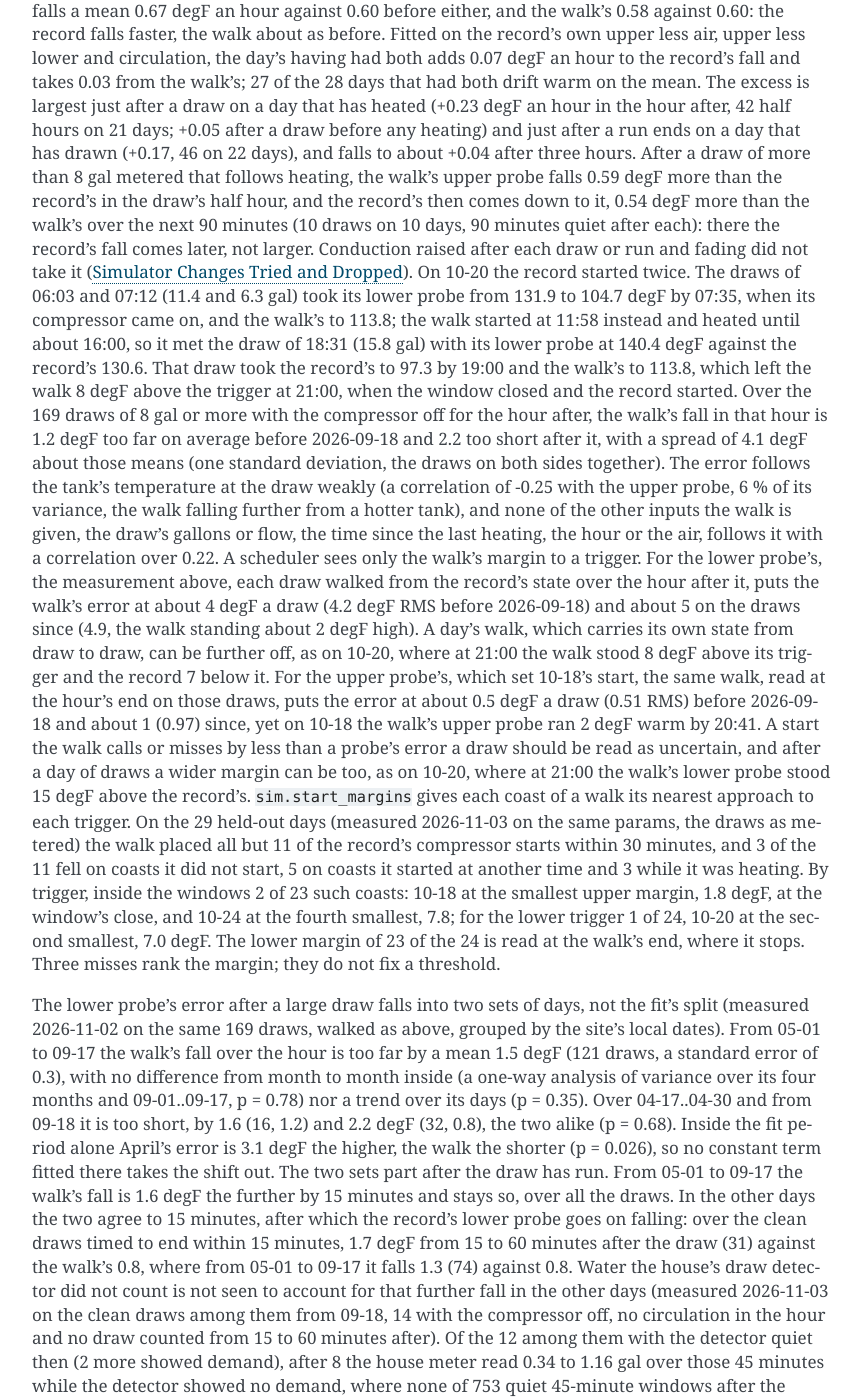
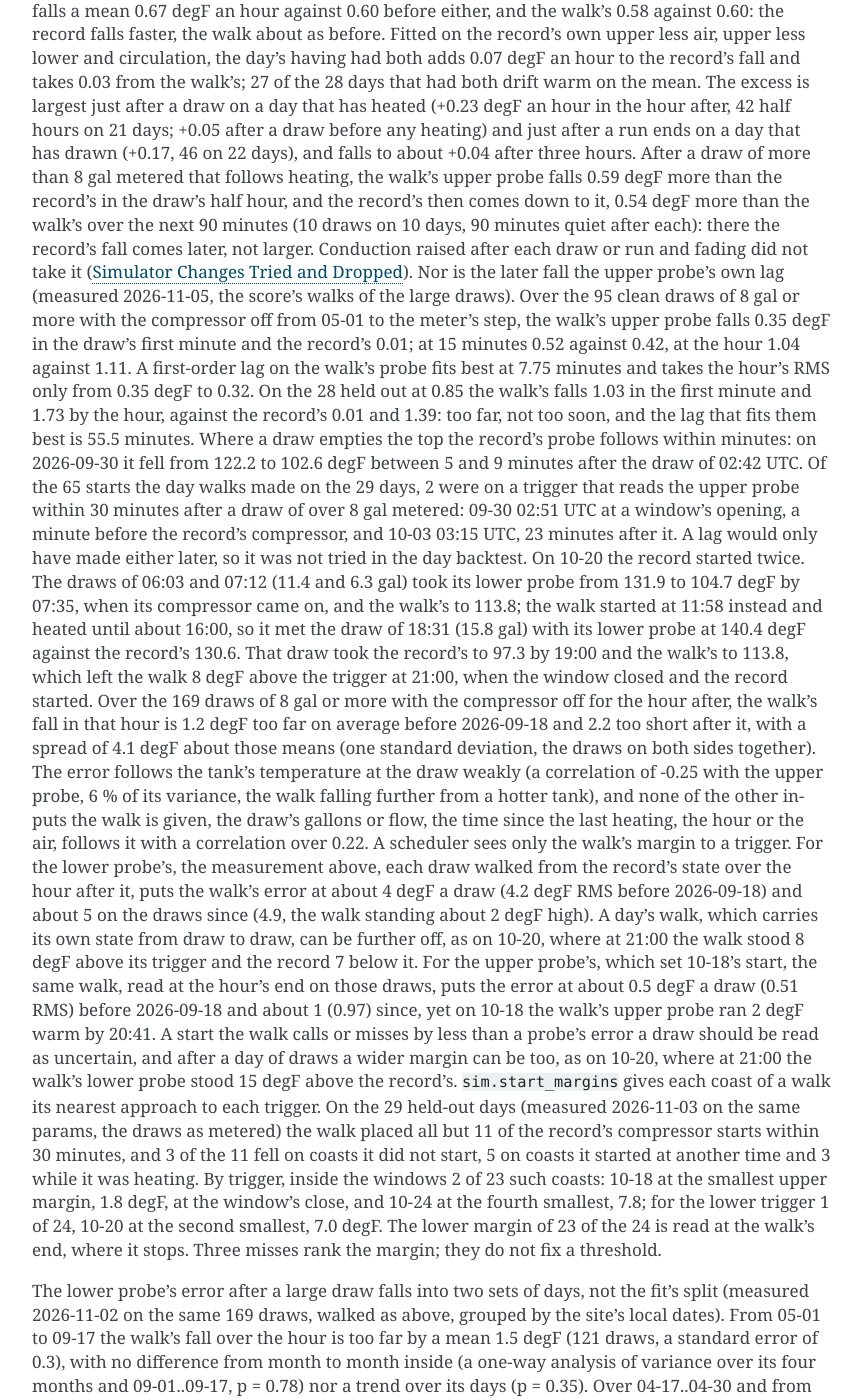
Before and after one commit to eman/nwp500-python, a Sphinx documentation site: the page built from docs/explanation/simulator.rst, in a window 1280 px wide and 1400 px high, scrolled down 15295 px. Shown: the whole window, without its empty margins (338-1200 px from the left). Built offline with Sphinx 7.4.7, drawn with Linux system fonts in a browser that asks for light colours.

Commit message:
docs(sim): the record's later fall after a large draw is not the upper probe's lag

```diff
--- a/docs/explanation/simulator.rst
+++ b/docs/explanation/simulator.rst
@@ -883,48 +883,66 @@
 to it, 0.54 degF more than the walk's over the next 90 minutes (10 draws
 on 10 days, 90 minutes quiet after each): there the record's fall comes
 later, not larger. Conduction raised after each draw or run and fading
-did not take it (:doc:`simulator-tried`). On 10-20 the record started
-twice. The draws of 06:03 and 07:12 (11.4 and 6.3 gal) took its lower
-probe from 131.9 to 104.7 degF by 07:35, when its compressor came on,
-and the walk's to 113.8; the walk started at 11:58 instead and heated
-until about 16:00, so it met the draw of 18:31 (15.8 gal) with its lower
-probe at 140.4 degF against the record's 130.6. That draw took the
-record's to 97.3 by 19:00 and the walk's to 113.8, which left the walk 8
-degF above the trigger at 21:00, when the window closed and the record
-started. Over the 169 draws of 8 gal or more with the compressor off for
-the hour after, the walk's fall in that hour is 1.2 degF too far on
-average before 2026-09-18 and 2.2 too short after it, with a spread of
-4.1 degF about those means (one standard deviation, the draws on both
-sides together). The error follows the tank's temperature at the draw
-weakly (a correlation of -0.25 with the upper probe, 6 % of its
-variance, the walk falling further from a hotter tank), and none of the
-other inputs the walk is given, the draw's gallons or flow, the time
-since the last heating, the hour or the air, follows it with a
-correlation over 0.22. A scheduler sees only the walk's margin to a
-trigger. For the lower probe's, the measurement above, each draw walked
-from the record's state over the hour after it, puts the walk's error at
-about 4 degF a draw (4.2 degF RMS before 2026-09-18) and about 5 on the
-draws since (4.9, the walk standing about 2 degF high). A day's walk,
-which carries its own state from draw to draw, can be further off, as on
-10-20, where at 21:00 the walk stood 8 degF above its trigger and the
-record 7 below it. For the upper probe's, which set 10-18's start, the
-same walk, read at the hour's end on those draws, puts the error at
-about 0.5 degF a draw (0.51 RMS) before 2026-09-18 and about 1 (0.97)
-since, yet on 10-18 the walk's upper probe ran 2 degF warm by 20:41. A
-start the walk calls or misses by less than a probe's error a draw
-should be read as uncertain, and after a day of draws a wider margin can
-be too, as on 10-20, where at 21:00 the walk's lower probe stood 15 degF
-above the record's. ``sim.start_margins`` gives each coast of a walk its
-nearest approach to each trigger. On the 29 held-out days (measured
-2026-11-03 on the same params, the draws as metered) the walk placed all
-but 11 of the record's compressor starts within 30 minutes, and 3 of the
-11 fell on coasts it did not start, 5 on coasts it started at another
-time and 3 while it was heating. By trigger, inside the windows 2 of 23
-such coasts: 10-18 at the smallest upper margin, 1.8 degF, at the
-window's close, and 10-24 at the fourth smallest, 7.8; for the lower
-trigger 1 of 24, 10-20 at the second smallest, 7.0 degF. The lower
-margin of 23 of the 24 is read at the walk's end, where it stops. Three
-misses rank the margin; they do not fix a threshold.
+did not take it (:doc:`simulator-tried`). Nor is the later fall the
+upper probe's own lag (measured 2026-11-05, the score's walks of the
+large draws). Over the 95 clean draws of 8 gal or more with the
+compressor off from 05-01 to the meter's step, the walk's upper probe
+falls 0.35 degF in the draw's first minute and the record's 0.01; at 15
+minutes 0.52 against 0.42, at the hour 1.04 against 1.11. A first-order
+lag on the walk's probe fits best at 7.75 minutes and takes the hour's
+RMS only from 0.35 degF to 0.32. On the 28 held out at 0.85 the walk's
+falls 1.03 in the first minute and 1.73 by the hour, against the
+record's 0.01 and 1.39: too far, not too soon, and the lag that fits
+them best is 55.5 minutes. Where a draw empties the top the record's
+probe follows within minutes: on 2026-09-30 it fell from 122.2 to 102.6
+degF between 5 and 9 minutes after the draw of 02:42 UTC. Of the 65
+starts the day walks made on the 29 days, 2 were on a trigger that reads
+the upper probe within 30 minutes after a draw of over 8 gal metered:
+09-30 02:51 UTC at a window's opening, a minute before the record's
+compressor, and 10-03 03:15 UTC, 23 minutes after it. A lag would only
+have made either later, so it was not tried in the day backtest. On
+10-20 the record started twice. The draws of 06:03 and 07:12 (11.4 and
+6.3 gal) took its lower probe from 131.9 to 104.7 degF by 07:35, when
+its compressor came on, and the walk's to 113.8; the walk started at
+11:58 instead and heated until about 16:00, so it met the draw of 18:31
+(15.8 gal) with its lower probe at 140.4 degF against the record's
+130.6. That draw took the record's to 97.3 by 19:00 and the walk's to
+113.8, which left the walk 8 degF above the trigger at 21:00, when the
+window closed and the record started. Over the 169 draws of 8 gal or
+more with the compressor off for the hour after, the walk's fall in that
+hour is 1.2 degF too far on average before 2026-09-18 and 2.2 too short
+after it, with a spread of 4.1 degF about those means (one standard
+deviation, the draws on both sides together). The error follows the
+tank's temperature at the draw weakly (a correlation of -0.25 with the
+upper probe, 6 % of its variance, the walk falling further from a hotter
+tank), and none of the other inputs the walk is given, the draw's
+gallons or flow, the time since the last heating, the hour or the air,
+follows it with a correlation over 0.22. A scheduler sees only the
+walk's margin to a trigger. For the lower probe's, the measurement
+above, each draw walked from the record's state over the hour after it,
+puts the walk's error at about 4 degF a draw (4.2 degF RMS before
+2026-09-18) and about 5 on the draws since (4.9, the walk standing about
+2 degF high). A day's walk, which carries its own state from draw to
+draw, can be further off, as on 10-20, where at 21:00 the walk stood 8
+degF above its trigger and the record 7 below it. For the upper probe's,
+which set 10-18's start, the same walk, read at the hour's end on those
+draws, puts the error at about 0.5 degF a draw (0.51 RMS) before
+2026-09-18 and about 1 (0.97) since, yet on 10-18 the walk's upper probe
+ran 2 degF warm by 20:41. A start the walk calls or misses by less than
+a probe's error a draw should be read as uncertain, and after a day of
+draws a wider margin can be too, as on 10-20, where at 21:00 the walk's
+lower probe stood 15 degF above the record's. ``sim.start_margins``
+gives each coast of a walk its nearest approach to each trigger. On the
+29 held-out days (measured 2026-11-03 on the same params, the draws as
+metered) the walk placed all but 11 of the record's compressor starts
+within 30 minutes, and 3 of the 11 fell on coasts it did not start, 5 on
+coasts it started at another time and 3 while it was heating. By
+trigger, inside the windows 2 of 23 such coasts: 10-18 at the smallest
+upper margin, 1.8 degF, at the window's close, and 10-24 at the fourth
+smallest, 7.8; for the lower trigger 1 of 24, 10-20 at the second
+smallest, 7.0 degF. The lower margin of 23 of the 24 is read at the
+walk's end, where it stops. Three misses rank the margin; they do not
+fix a threshold.
 
 The lower probe's error after a large draw falls into two sets of days,
 not the fit's split (measured 2026-11-02 on the same 169 draws, walked
```
